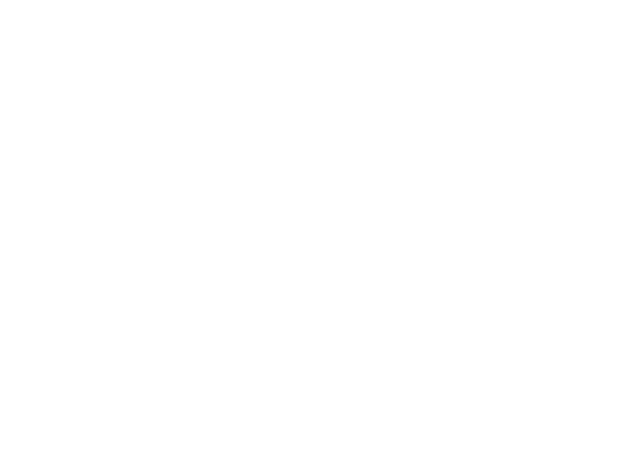
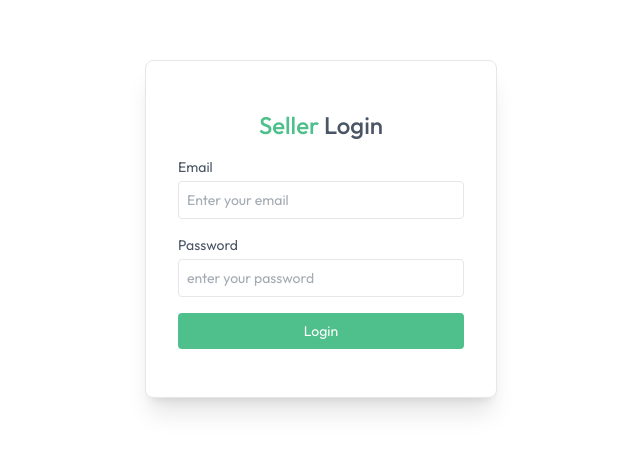
Before and after one commit to TheRealFarhanDev/GreenCart, a React (Vite) app in the folder frontend/: page /seller in a window 1280 px wide. Before the commit this address had no page. Shown: the part 171-622 px from the top of the page, without its empty margins (319-959 px from the left). Built offline with nearby package versions, Linux system fonts and the light colour scheme.

Commit message:
Add Seller Dashboard

```diff
--- a/frontend/src/App.jsx
+++ b/frontend/src/App.jsx
@@ -11,13 +11,15 @@
 import Cart from "./pages/Cart.jsx"
 import AddAddresses from "./pages/AddAddresses.jsx"
 import MyOrders from "./pages/MyOrders.jsx"
+import SellerLogin from "./components/seller/SellerLogin.jsx"
+import SellerLayout from "./pages/seller/SellerLayout.jsx"
 
 function App() {
   const isSellerPath = useLocation().pathname.includes("seller")
-  const {showUserLogin} = useAppContext();
+  const {showUserLogin, isSeller} = useAppContext();
   return (
     <>
-      <div>
+      <div className="text-default min-h-screen text-gray-700 ">
         {isSellerPath ? null : <Navbar />}
         {showUserLogin ? <Login /> : null}
 
@@ -31,6 +33,7 @@
             <Route path="/cart" element={<Cart />} />
             <Route path="/add-address" element={<AddAddresses />} />
             <Route path="/orders" element={<MyOrders />} />
+            <Route path="/seller" element={isSeller ? <SellerLayout/> : <SellerLogin />} />
           </Routes>
         </div>
         {!isSellerPath && <Footer />}
--- /dev/null
+++ b/frontend/src/components/seller/SellerLogin.jsx
@@ -0,0 +1,43 @@
+import React, { useEffect, useState } from 'react'
+import { useAppContext } from '../../context/AppContext'
+
+const SellerLogin = () => {
+    const { isSeller, setIsSeller, navigate } = useAppContext();
+
+    const [email, setEmail] = useState("");
+    const [password, setPassword] = useState("");
+
+    useEffect(() => {
+        if (isSeller) {
+            navigate("/seller");
+        }
+    }, [isSeller, navigate])
+
+    const onSubmitHandler = async (e) => {
+        e.preventDefault();
+        setIsSeller(true);
+    }
+    return !isSeller && (
+        <form onSubmit={onSubmitHandler} className="min-h-screen flex items-center text-sm text-gray-600">
+            <div className="flex flex-col gap-4 m-auto items-start p-8 py-12 w-80 sm:w-[352px] rounded-lg shadow-xl border border-gray-200 bg-white">
+                <p className="text-2xl font-medium m-auto">
+                    <span className='text-primary'>Seller</span>
+                    {" "}Login
+                </p>
+                <div className="w-full ">
+                    <p>Email</p>
+                    <input onChange={(e) => setEmail(e.target.value)} value={email} placeholder="Enter your email" className="border border-gray-200 rounded w-full p-2 mt-1 outline-primary" type="email" required />
+                </div>
+                <div className="w-full ">
+                    <p>Password</p>
+                    <input onChange={(e) => setPassword(e.target.value)} value={password} placeholder="enter your password" className="border border-gray-200 rounded w-full p-2 mt-1 outline-primary" type="password" required />
+                </div>
+                <button className="bg-primary hover:bg-primary-dull transition-all text-white w-full py-2 rounded cursor-pointer">
+                    Login
+                </button>
+            </div>
+        </form>
+    )
+}
+
+export default SellerLogin
--- /dev/null
+++ b/frontend/src/pages/seller/AddProduct.jsx
@@ -0,0 +1,11 @@
+import React from 'react'
+
+const AddProduct = () => {
+  return (
+    <div>
+
+    </div>
+  )
+}
+
+export default AddProduct
--- /dev/null
+++ b/frontend/src/pages/seller/Orders.jsx
@@ -0,0 +1,11 @@
+import React from 'react'
+
+const Orders = () => {
+  return (
+    <div>
+
+    </div>
+  )
+}
+
+export default Orders
--- /dev/null
+++ b/frontend/src/pages/seller/ProductList.jsx
@@ -0,0 +1,11 @@
+import React from 'react'
+
+const ProductList = () => {
+  return (
+    <div>
+
+    </div>
+  )
+}
+
+export default ProductList
--- /dev/null
+++ b/frontend/src/pages/seller/SellerLayout.jsx
@@ -0,0 +1,53 @@
+import React from 'react'
+import { useAppContext } from '../../context/AppContext';
+import { assets } from '../../assets/assets';
+import { Link, NavLink, Outlet } from 'react-router-dom';
+
+const SellerLayout = () => {
+    const { setIsSeller } = useAppContext();
+
+
+    const sidebarLinks = [
+        { name: "Add Product", path: "/seller", icon: assets.add_icon },
+        { name: "Product List", path: "/seller/products", icon: assets.product_list_icon },
+        { name: "Orders", path: "/seller/orders", icon: assets.order_icon },
+    ];
+
+    const logout = async () => {
+        setIsSeller(false);
+    }
+
+    return (
+        <>
+            <div className="flex items-center justify-between px-4 md:px-8 border-b border-gray-300 py-3 bg-white">
+                <Link to="/">
+                    <img className="cursor-pointer w-34 md:w-38" src={assets.logo} alt="Logo" />
+                </Link>
+                <div className="flex items-center gap-5 text-gray-500">
+                    <p>Hi! Admin</p>
+                    <button onClick={logout} className='border rounded-full text-sm px-4 py-1'>Logout</button>
+                </div>
+            </div>
+            <div className='flex'>
+                <div className="md:w-64 w-16 border-r min-h-screen text-base border-gray-300 pt-4 flex flex-col transition-all duration-300">
+                    {sidebarLinks.map((item) => (
+                        <NavLink to={item.path} key={item.name} end={item.path === "/seller"}
+                            className={({ isActive }) => `flex items-center py-3 px-4 gap-3
+                            ${isActive ? "border-r-4 md:border-r-[6px] bg-primary/10 border-primary text-primary"
+                                    : "hover:bg-gray-100/90 border-white"
+                                }`
+                            }
+                        >
+                            <img src={item.icon} alt="icon" className='w-7 h-7' />
+                            <p className="md:block hidden text-center">{item.name}</p>
+                        </NavLink>
+                    ))}
+                </div>
+                <Outlet />
+            </div>
+
+        </>
+    )
+}
+
+export default SellerLayout
```
